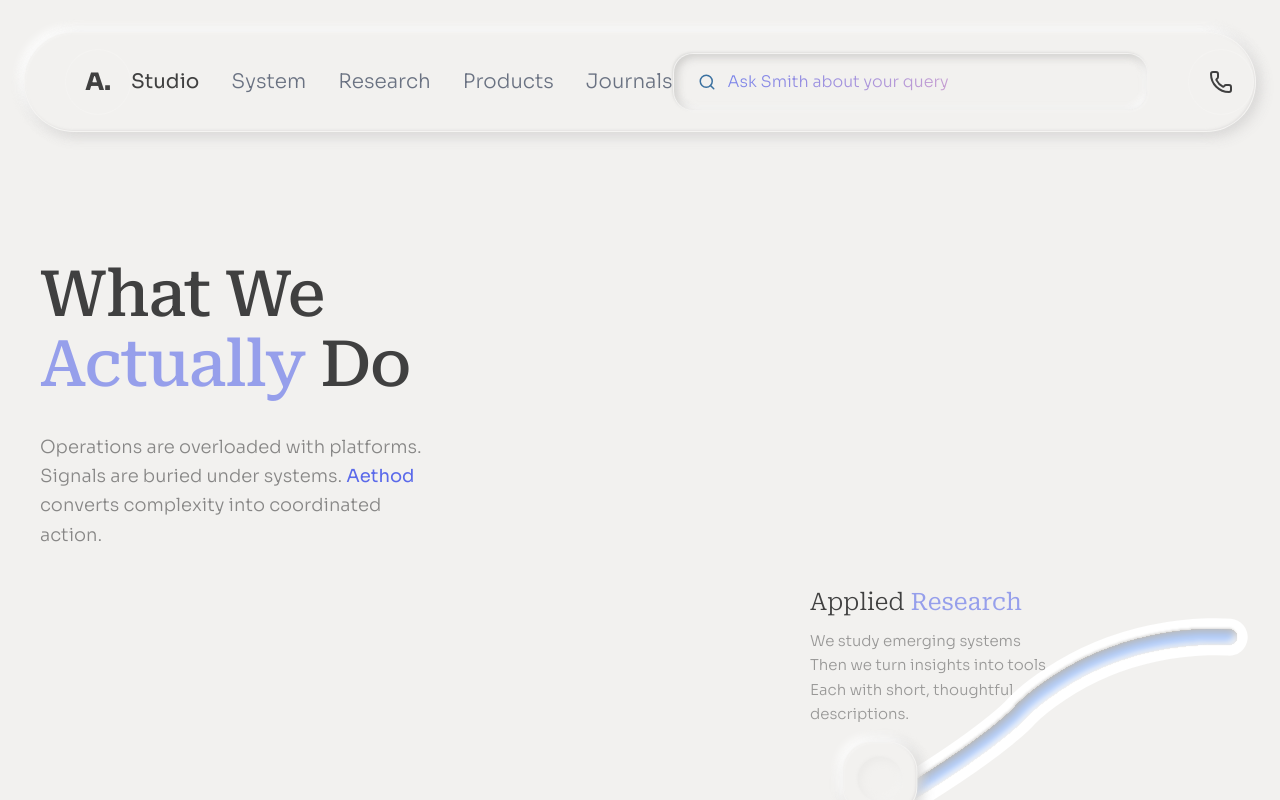
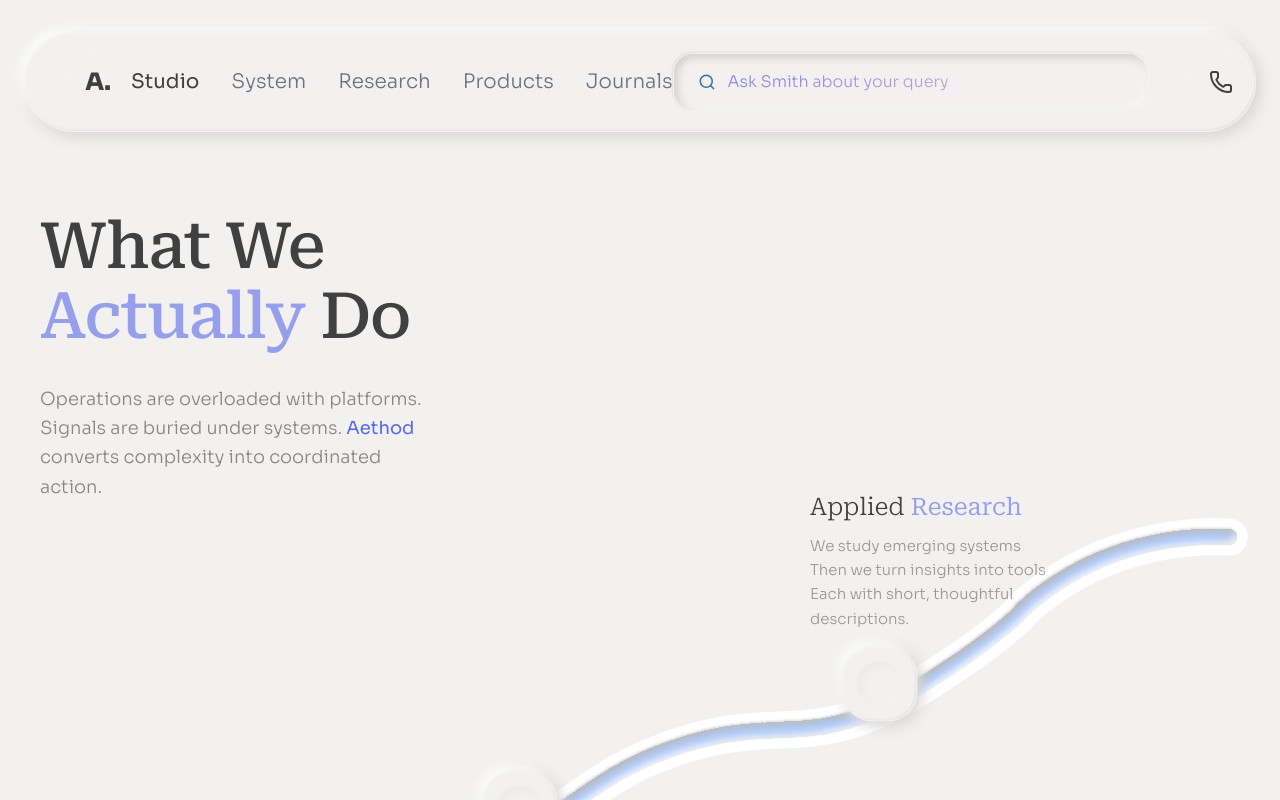
Before and after one commit to SadidSD/Aethod, a Next.js app: page /studio in a window 1280 px wide. Shown: the top 800 px of the page. Built offline with nearby package versions, Linux system fonts and the light colour scheme.

Commit message:
fix: Reduce padding to move Studio curve section upward

```diff
--- a/src/app/studio/page.tsx
+++ b/src/app/studio/page.tsx
@@ -7,9 +7,9 @@ export default function StudioPage() {
         <main className="min-h-screen bg-neo-bg overflow-hidden text-neo-text">
             <Navbar />
 
-            <section className="relative container mx-auto max-w-[1440px] pt-32 px-10 pb-20">
+            <section className="relative container mx-auto max-w-[1440px] pt-20 px-10 pb-10">
                 {/* Heading Area */}
-                <div className="max-w-lg mb-8">
+                <div className="max-w-lg mb-0">
                     <h1 className="text-[64px] font-medium tracking-tight leading-[1.1]">
                         What We <span className="text-[#5A69EA] opacity-60">Actually</span> Do
                     </h1>
@@ -19,7 +19,7 @@ export default function StudioPage() {
                 </div>
 
                 {/* Serpentine Path & Nodes Container */}
-                <div className="relative w-full" style={{ height: '520px' }}>
+                <div className="relative w-full" style={{ height: '480px' }}>
                     {/* SVG Serpentine Path — Exact Figma CSS shadows */}
                     <svg
                         className="absolute inset-0 w-full h-full overflow-visible"
```
